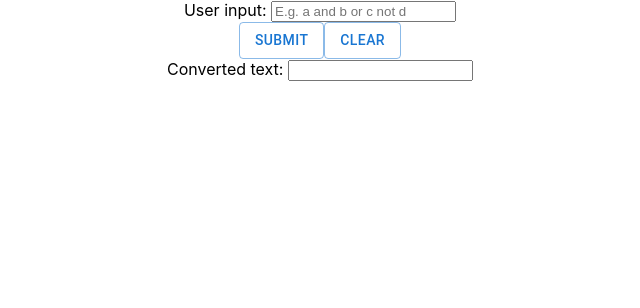
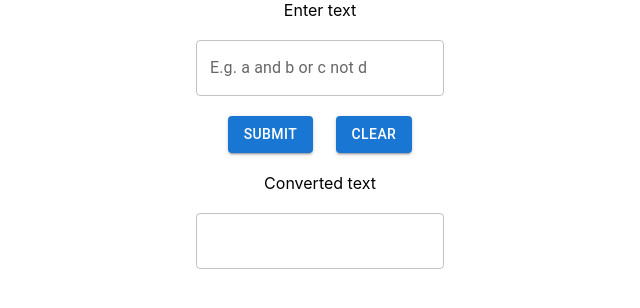
Before and after one commit to vibhaskamal/boolean-it, a React (Create React App) app: page / in a window 1280 px wide. Shown: the top 308 px of the page, without its empty margins (320-960 px from the left). Built offline with nearby package versions, Linux system fonts and the light colour scheme.

Commit message:
Replaced text boxes with Material text boxes

```diff
--- a/src/App.js
+++ b/src/App.js
@@ -2,6 +2,7 @@ import { useState } from 'react';
 import { convertTextToBoolean } from './services/convertTextToBoolean';
 import './App.css';
 import Button from '@mui/material/Button';
+import TextField from '@mui/material/TextField';
 
 const placeholderText = 'E.g. a and b or c not d';
 
@@ -9,7 +10,7 @@ function App() {
   let [userInput, setUserInput] = useState('');
   let [convertedText, setconvertedText] = useState('');
 
-  function handleInputChange(e){
+  function handleInputChange(e) {
     setUserInput(e.target.value);
     setconvertedText(convertTextToBoolean(e.target.value));
   }
@@ -27,15 +28,31 @@ function App() {
 
   return (
     <div className="App">
-      <label>User input: </label>
-      <input type="text" placeholder={placeholderText} value={userInput} onChange={event => handleInputChange(event)} />
+      <label>Enter text</label><br /><br />
+      <TextField
+        id="outlined-basic"
+        label={placeholderText}
+        value={userInput}
+        onChange={event => handleInputChange(event)}
+        variant="outlined" />
+      <br /><br />
+      <div>
+        <Button variant="contained" onClick={handleSubmit}>Submit</Button>
+        &nbsp;&nbsp;&nbsp;&nbsp;&nbsp;
+        <Button variant="contained" onClick={handleClear}>Clear</Button>
+      </div>
       <br />
-      <Button variant="outlined" onClick={handleSubmit}>Submit</Button>
-      <Button variant="outlined" onClick={handleClear}>Clear</Button>
-      <br />
-      <label>Converted text: </label> <input type="text" value={convertedText} readOnly={true} />
+      <label>Converted text</label><br /><br />
+      <TextField
+        id="outlined-basic"
+        value={convertedText}
+        readOnly={true}
+        variant="outlined" />
     </div>
   );
 }
 
 export default App;
+
+// Potential additions:
+// Provide option to switch between text field and text area
```
